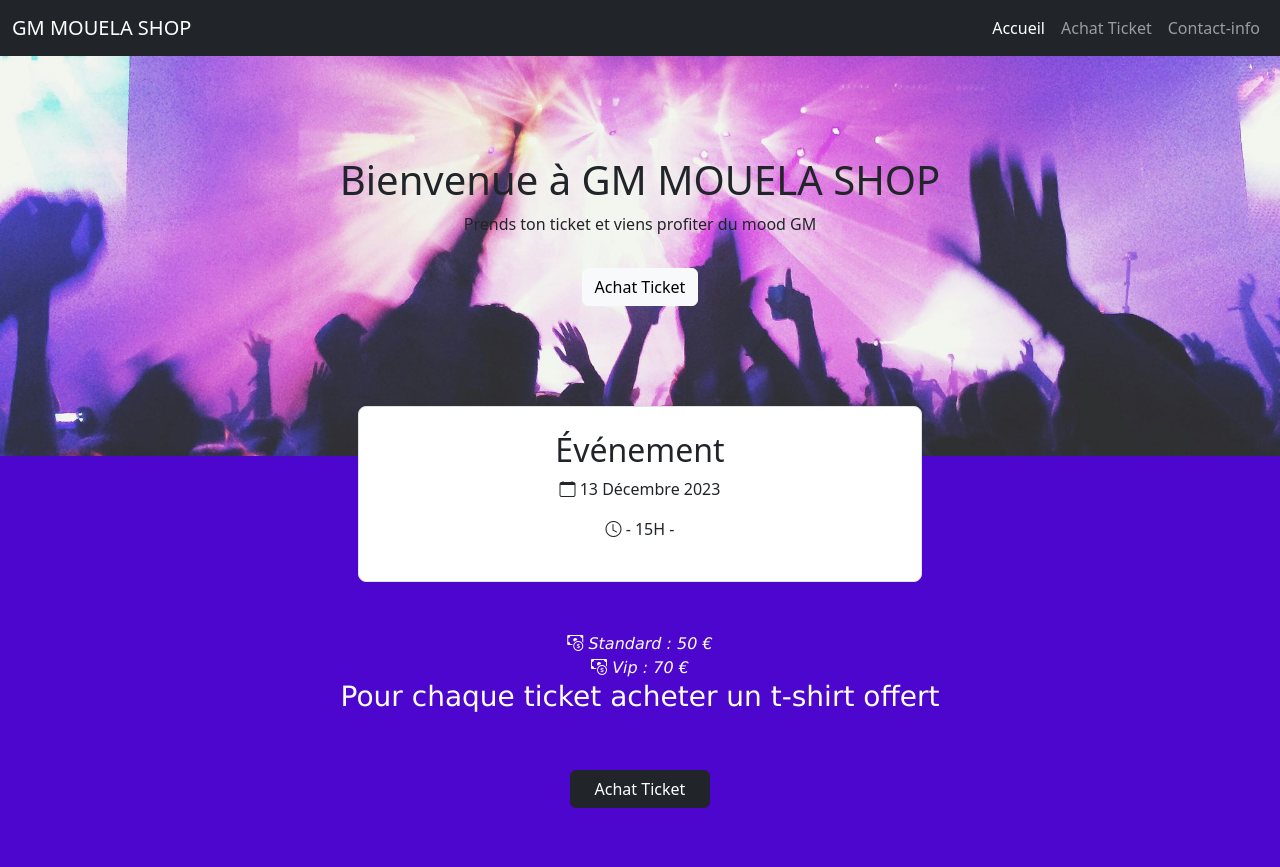
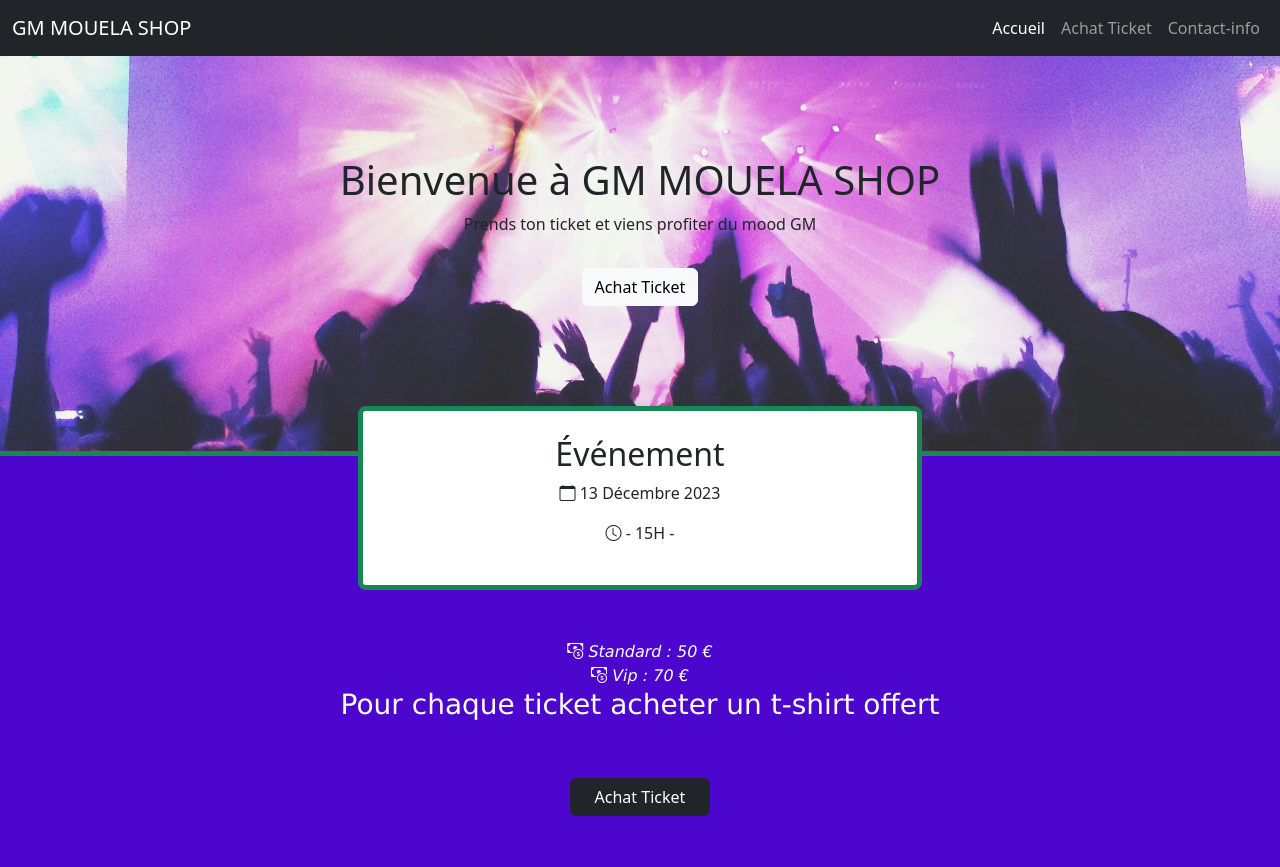
Before and after one commit to Nel-mk/gmmouelaN, a plain HTML site: page index.html in a window 1280 px wide. Shown: the top 867 px of the page. Drawn offline with nearby package versions, Linux system fonts and the light colour scheme; a small style sheet from the web is missing.

Commit message:
ajout de couleur verte

```diff
--- a/css/index.css
+++ b/css/index.css
@@ -29,7 +29,7 @@ body {
 
 .programme{
     /*border-radius: 50% 50% 63% 37% / 31% 14% 86% 69% ; /* Rounded corners
-     border: 2px solid #28a745; /* bordure verte
+    border: 2px solid #28a745; /* bordure verte
      box-shadow: 0 0 20px rgba(40, 167, 69, 0.6); /* halo flou vert */
     position :relative;
     top: -50px;
--- a/index.html
+++ b/index.html
@@ -37,7 +37,7 @@
             </div>
         </nav>
     </header>
-    <section class="banner">
+    <section class="banner border-bottom border-5 border-success">
         <div class="content text-center text-dark">
             <h1>Bienvenue à GM MOUELA SHOP</h1>
             <p>Prends ton ticket et viens profiter du mood GM</p>
@@ -49,7 +49,7 @@
     <div class="row">
         <div class="col-11 offset-md-2  col-md-8 mb-5">
 
-            <div class="offset-2 programme py-4 col-8 border rounded-3 text-center bg-white text-dark">
+            <div class="offset-xs-1 offset-2 programme py-4 col-8 border rounded-3 border-5 border-success text-center bg-white text-dark">
                 <h2>Événement</h2>
                 <p><i class="bi bi-calendar icon"></i> 13 Décembre 2023</p>
                 <p><i class="bi bi-clock icon"></i> - 15H -</p>
```
